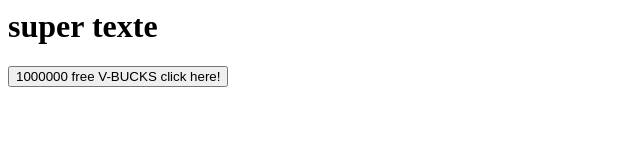
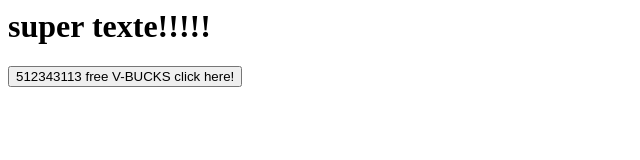
Before and after one commit to CedricAOUN/git-sandbox, a plain HTML site: page index.html in a window 1280 px wide. Shown: the whole page, without its empty margins (0-640 px from the left). Drawn offline with Linux system fonts and the light colour scheme.

Commit message:
html tweaks

```diff
--- a/index.html
+++ b/index.html
@@ -1,2 +1,2 @@
-<h1>super texte</h1>
-<button>1000000 free V-BUCKS click here!</button>
+<h1>super texte!!!!!</h1>
+<button>512343113 free V-BUCKS click here!</button>
```
